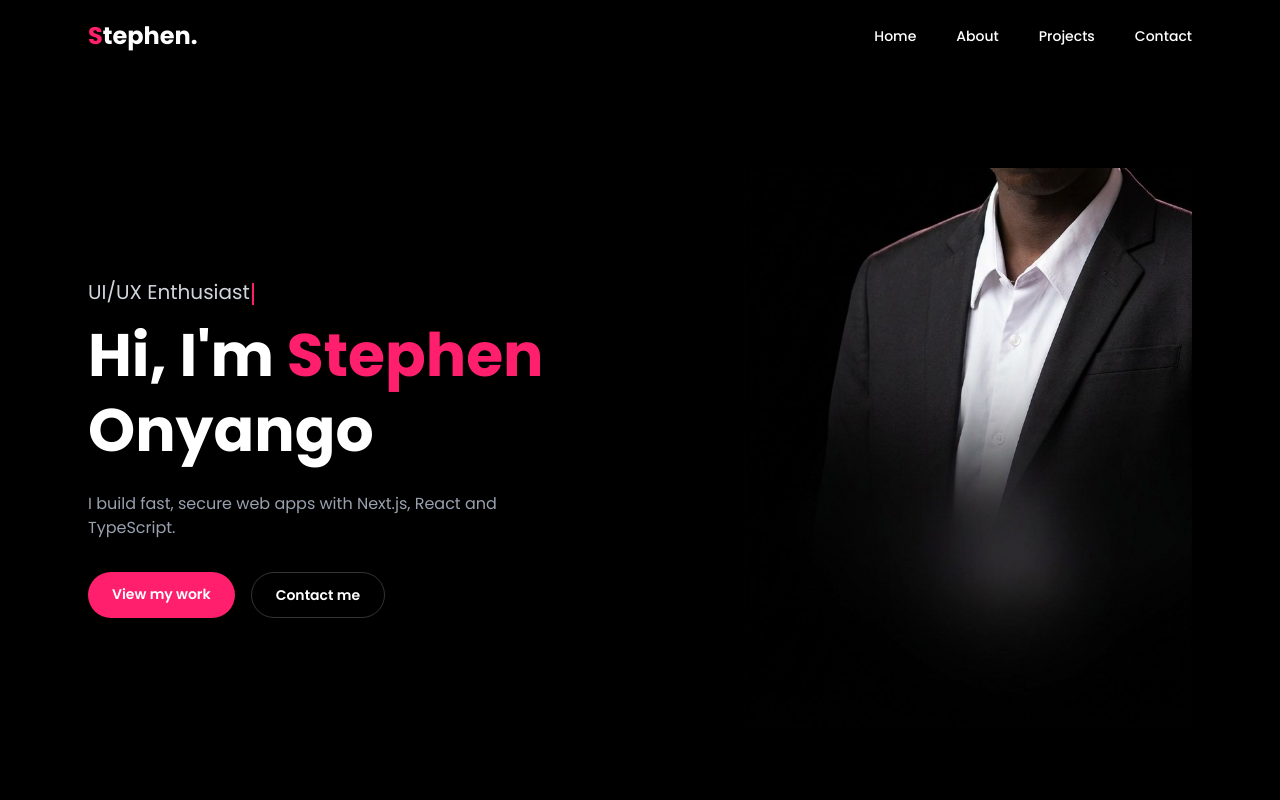
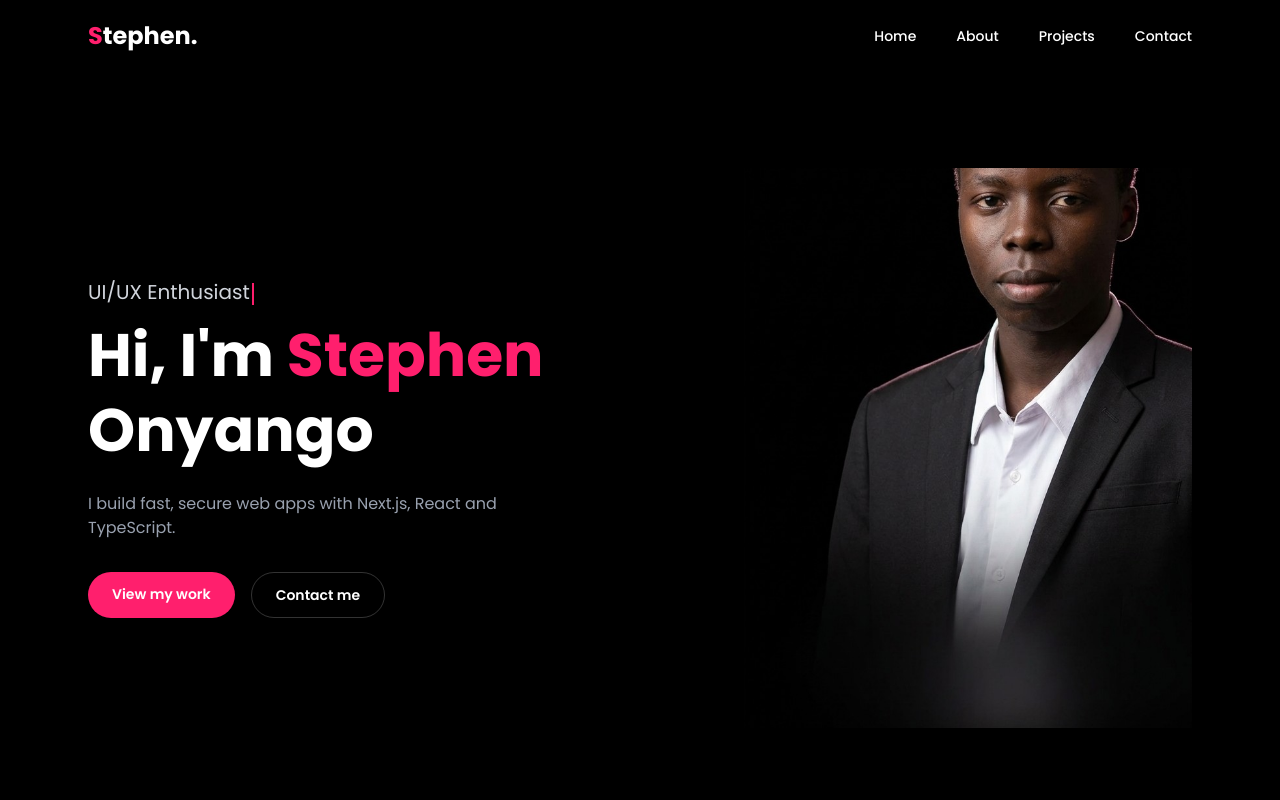
Before and after one commit to stephenroy16130-cloud/stephen-portfolio, a Next.js app: page / in a window 1280 px wide. Shown: the top 800 px of the page. Built offline with nearby package versions, Linux system fonts and the light colour scheme.

Commit message:
Fix hero photo crop

```diff
--- a/components/Hero.tsx
+++ b/components/Hero.tsx
@@ -51,7 +51,7 @@ export default function Hero() {
                 fill
                 priority
                 sizes="(min-width: 768px) 448px, 100vw"
-                className="object-cover object-bottom"
+                className="object-cover object-center"
               />
             </div>
           ) : (
```
